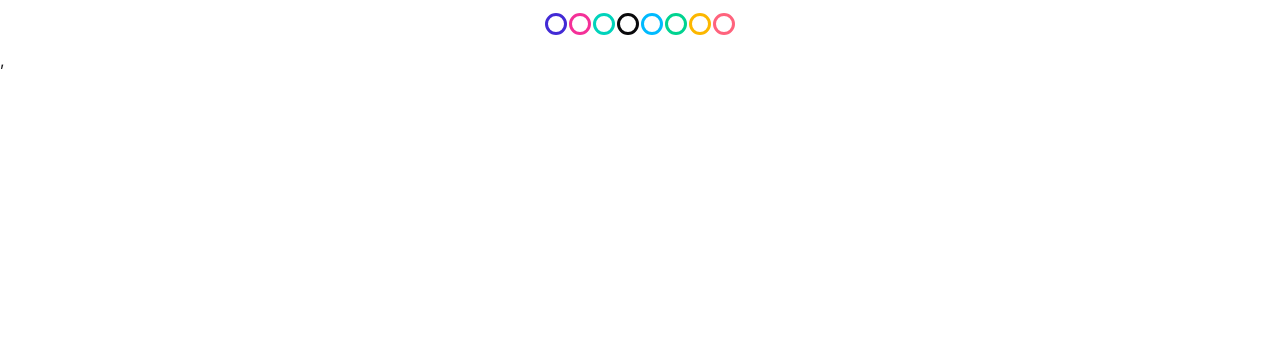
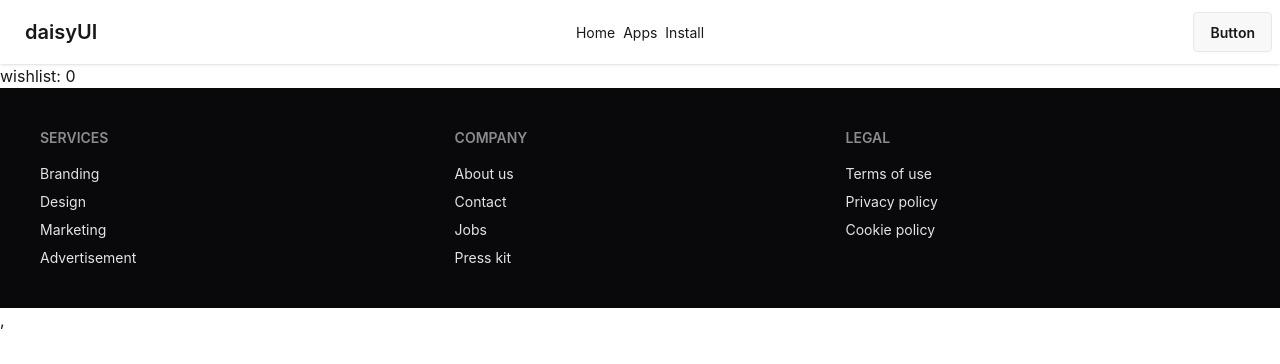
Before and after one commit to impressivecoder01/Assignment-008, a React (Vite) app: page /installedApp in a window 1280 px wide. Before the commit this address had no page. Shown: the top 364 px of the page. Built offline with nearby package versions, Linux system fonts and the light colour scheme.

Commit message:
local storage code added

```diff
--- a/src/Pages/Details/Details.jsx
+++ b/src/Pages/Details/Details.jsx
@@ -1,6 +1,6 @@
 import React from 'react';
 import useLoadData from '../../Components/Hooks/useLoadData';
-import { useParams } from 'react-router';
+import { Link, useParams } from 'react-router';
 
 const Details = () => {
     const {id} = useParams()
@@ -10,7 +10,19 @@ const Details = () => {
         return <p>{loading}</p>
     }
     const handleAddToInstall = () => {
-      localStorage.setItem('installed', JSON.stringify(app))
+      const existingApp = JSON.parse(localStorage.getItem('installed'))
+      let updatedApp = []
+      console.log(existingApp)
+      if(existingApp){
+        const isDuplicate = existingApp.some(p => p.id == app.id)
+        if(isDuplicate){
+          return alert('already added')
+        }
+        updatedApp = [...existingApp, app]
+      }else{
+        updatedApp.push(app)
+      }
+      localStorage.setItem('installed', JSON.stringify(updatedApp))
     }
     return (
         <div className='w-11/12 mx-auto py-5'>
@@ -26,7 +38,7 @@ const Details = () => {
     <h2 className="text-2xl font-semibold">Downloads: {app.downloads}</h2>
     <p>{app.companyName}</p>
     <div className="">
-      <button onClick={()=> handleAddToInstall()} className="btn btn-primary">Install</button>
+      <Link to={`/installedApp`} onClick={()=> handleAddToInstall()} className="btn btn-primary">Install</Link>
     </div>
   </div>
 </div>
--- /dev/null
+++ b/src/Pages/InstalledApps/InstalledApps.jsx
@@ -0,0 +1,19 @@
+import React, { useEffect, useState } from 'react';
+
+const InstalledApps = () => {
+    const [installedApp, setInstalledApp] = useState([])
+    useEffect(()=> {
+        const installedApps = JSON.parse(localStorage.getItem('installed'))
+        if(installedApps){
+            setInstalledApp(installedApps)
+        }
+
+    }, [])
+    return (
+        <div>
+            wishlist: {installedApp.length}
+        </div>
+    );
+};
+
+export default InstalledApps;
--- a/src/Pages/Router/Router.jsx
+++ b/src/Pages/Router/Router.jsx
@@ -4,6 +4,7 @@ import Home from "../Home/Home";
 import ErrorPage from "../ErrorPage/ErrorPage";
 import AllApplications from "../AllApplications/AllApplications";
 import Details from "../Details/Details";
+import InstalledApps from "../InstalledApps/InstalledApps";
 
 const router = createBrowserRouter([
     {
@@ -23,6 +24,10 @@ const router = createBrowserRouter([
             {
                 path: `/application/:id`,
                 element: <Details></Details>
+            },
+            {
+                path: '/installedApp',
+                element: <InstalledApps></InstalledApps>
             }
 
         ]
```
